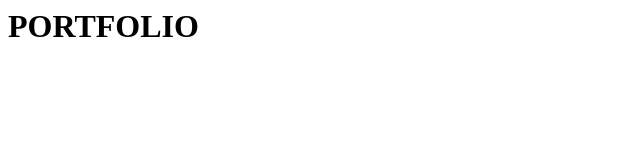
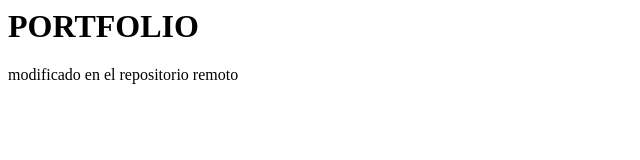
Before and after one commit to vanitadev/PortfolioFrontEnd, a plain HTML site: page index.html in a window 1280 px wide. Shown: the whole page, without its empty margins (0-640 px from the left). Drawn offline with Linux system fonts and the light colour scheme.

Commit message:
Update index.html

```diff
--- a/index.html
+++ b/index.html
@@ -1 +1,2 @@
 <h1>PORTFOLIO</h1>
+<p>modificado en el repositorio remoto</p>
```
